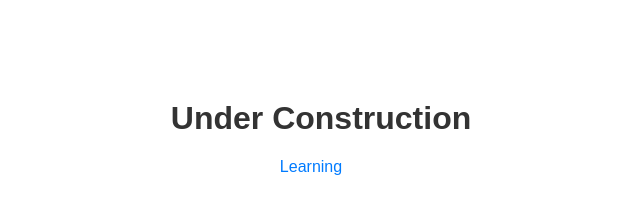
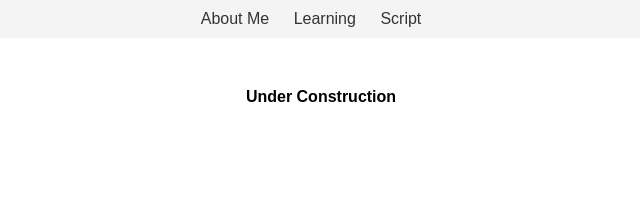
Before and after one commit to Bruno-brsy/MySpace, a plain HTML site: page index.html in a window 1280 px wide. Shown: the whole page, without its empty margins (319-959 px from the left). Drawn offline with Linux system fonts and the light colour scheme.

Commit message:
[UPD] update the index file to add a menu

```diff
--- a/index.html
+++ b/index.html
@@ -7,33 +7,56 @@
     <style>
         body {
             font-family: Arial, sans-serif;
+            margin: 0;
+            padding: 0;
+        }
+        header {
+            background-color: #333;
+            color: #fff;
+            padding: 20px;
             text-align: center;
         }
-        .container {
-            margin-top: 100px;
+        nav {
+            background-color: #f4f4f4;
+            padding: 10px 0;
+            text-align: center;
         }
-        h1 {
+        nav ul {
+            list-style-type: none;
+            padding: 0;
+            margin: 0;
+        }
+        nav ul li {
+            display: inline;
+            margin-right: 20px;
+        }
+        nav ul li a {
+            text-decoration: none;
             color: #333;
         }
-        .menu {
-            margin-top: 20px;
+        nav ul li a:hover {
+            color: #666;
         }
-        .menu a {
-            text-decoration: none;
-            color: #007bff;
-            margin-right: 20px;
-        }
-        .menu a:hover {
-            text-decoration: underline;
+        .main-content {
+            text-align: center;
+            margin-top: 50px;
         }
     </style>
 </head>
 <body>
-    <div class="container">
-        <h1>Under Construction</h1>
-        <div class="menu">
-            <a href="learning.html">Learning</a>
-        </div>
+<!--     <header>
+        <h1>Your Website</h1>
+    </header> -->
+    <nav>
+        <ul>
+            <li><a href="#about">About Me</a></li>
+            <li><a href="#learning">Learning</a></li>
+            <li><a href="#script">Script</a></li>
+        </ul>
+    </nav>
+    <div class="main-content">
+        <p><strong>Under Construction</strong></p>
+        <!-- You can replace this with your content when ready -->
     </div>
 </body>
 </html>
```
